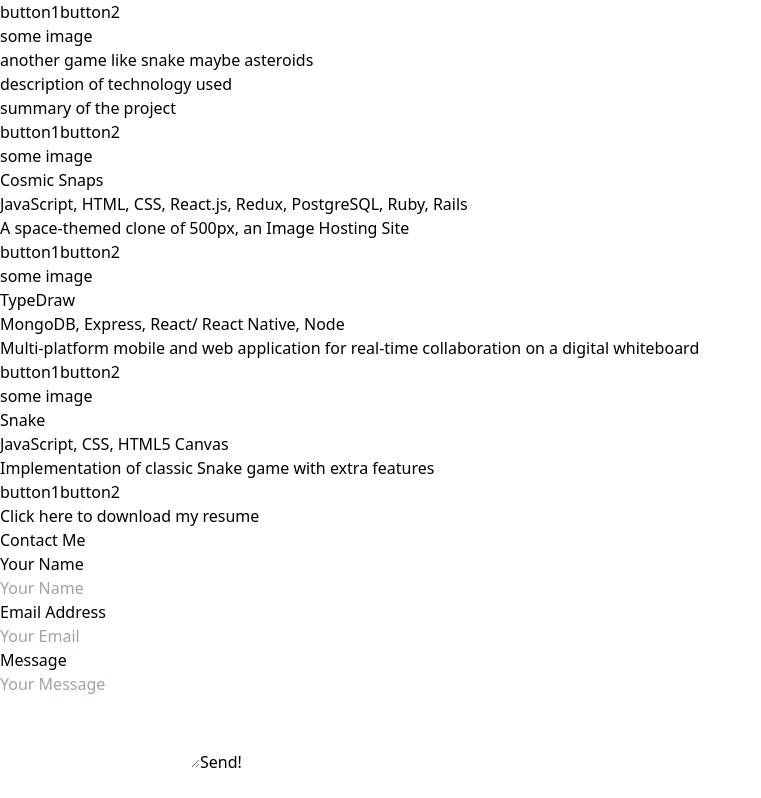
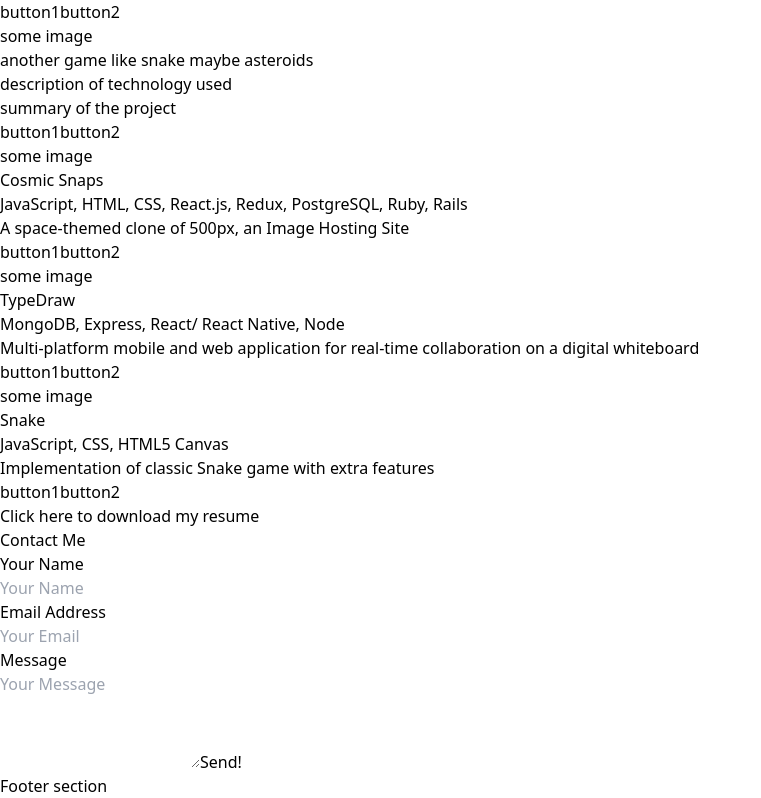
Before and after one commit to mrmoeee/portfolio-tailwind, a Vue app: page / in a window 1280 px wide. Shown: the part 720-1518 px from the top of the page, without its empty margins (0-761 px from the left). Before the commit the page ends 1494 px from the top, so only its background shows below. Built offline with nearby package versions, Linux system fonts and the light colour scheme.

Commit message:
Created footer component for socials

```diff
--- a/src/App.vue
+++ b/src/App.vue
@@ -3,6 +3,7 @@
 import AboutPage from './components/AboutPage.vue';
 import ProjectsPage from './components/ProjectsPage.vue';
 import ContactPage from './components/ContactPage.vue';
+import FooterSocials from './components/FooterSocials.vue';
 </script>
 
 <template>
@@ -12,6 +13,7 @@
     <ProjectsPage />
     <ContactPage />
   </div>
+  <FooterSocials />
 </template>
 
 <style scoped>
--- a/src/components/FooterSocials.vue
+++ b/src/components/FooterSocials.vue
@@ -2,7 +2,7 @@
 </script>
 
 <template>
-
+  <p>Footer section</p>
 </template>
 
 <style scoped>
```
